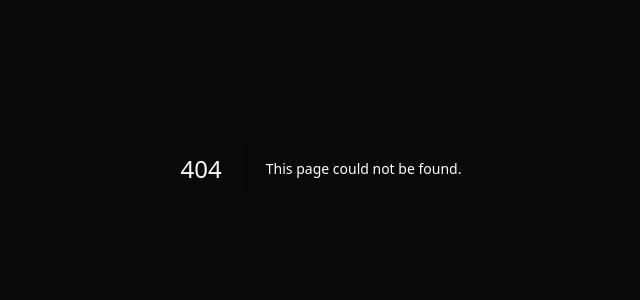
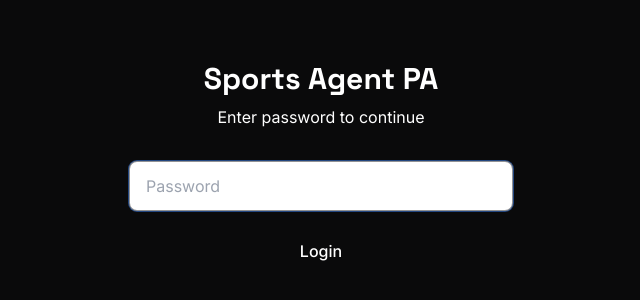
Before and after one commit to websines/sports-agent-pa, a Next.js app: page /login in a window 1280 px wide. Before the commit this address had no page. Shown: the part 232-532 px from the top of the page, without its empty margins (319-959 px from the left). Built offline with nearby package versions, Linux system fonts and the light colour scheme.

Commit message:
Add password authentication
- Login page with password form
- Middleware to protect all routes
- Logout button in settings
- Set APP_PASSWORD env to enable auth

```diff
--- a/src/app/(app)/settings/page.tsx
+++ b/src/app/(app)/settings/page.tsx
@@ -11,7 +11,9 @@ import {
   CheckCircle,
   ExternalLink,
   MessageCircle,
+  LogOut,
 } from 'lucide-react';
+import { useRouter } from 'next/navigation';
 import { PageHeader } from '@/components/layout/PageHeader';
 import { CompanyForm } from '@/components/settings/CompanyForm';
 import { useCompanies, useUpdateCompany } from '@/lib/query/hooks';
@@ -19,6 +21,7 @@ import { useSettingsStore, useUIStore } from '@/lib/stores';
 import { clsx } from 'clsx';
 
 export default function SettingsPage() {
+  const router = useRouter();
   const { data: companies, isLoading } = useCompanies();
   const { googleConnected, telegramConnected, notificationEmail, setNotificationEmail } =
     useSettingsStore();
@@ -27,6 +30,12 @@ export default function SettingsPage() {
   const [showCompanyForm, setShowCompanyForm] = useState(false);
   const [editingCompany, setEditingCompany] = useState<string | null>(null);
   const [emailInput, setEmailInput] = useState(notificationEmail);
+
+  const handleLogout = async () => {
+    await fetch('/api/auth/logout', { method: 'POST' });
+    router.push('/login');
+    router.refresh();
+  };
 
   useEffect(() => {
     setEmailInput(notificationEmail);
@@ -224,6 +233,24 @@ export default function SettingsPage() {
           </div>
         </section>
 
+        {/* Account Section */}
+        <section>
+          <h2 className="text-lg font-display font-semibold text-white flex items-center gap-2 mb-4">
+            <LogOut className="w-5 h-5 text-accent" />
+            Account
+          </h2>
+
+          <div className="card">
+            <button
+              onClick={handleLogout}
+              className="w-full flex items-center justify-center gap-2 py-2 text-error hover:bg-error/10 rounded-lg transition-colors"
+            >
+              <LogOut className="w-4 h-4" />
+              Sign Out
+            </button>
+          </div>
+        </section>
+
         {/* Version */}
         <p className="text-center text-xs text-silver py-4">
           Sports Agent PA v1.0.0 · Built with Next.js
--- /dev/null
+++ b/src/app/api/auth/login/route.ts
@@ -0,0 +1,35 @@
+import { NextResponse } from 'next/server';
+import { cookies } from 'next/headers';
+
+export async function POST(request: Request) {
+  const { password } = await request.json();
+  const appPassword = process.env.APP_PASSWORD;
+
+  if (!appPassword) {
+    // No password set, allow access
+    return NextResponse.json({ success: true });
+  }
+
+  if (password === appPassword) {
+    const cookieStore = await cookies();
+    // Set auth cookie - expires in 30 days
+    cookieStore.set('auth_token', generateToken(appPassword), {
+      httpOnly: true,
+      secure: process.env.NODE_ENV === 'production',
+      sameSite: 'lax',
+      maxAge: 60 * 60 * 24 * 30, // 30 days
+      path: '/',
+    });
+
+    return NextResponse.json({ success: true });
+  }
+
+  return NextResponse.json({ error: 'Invalid password' }, { status: 401 });
+}
+
+function generateToken(password: string): string {
+  // Simple hash - not cryptographically secure but good enough for this use case
+  const timestamp = Date.now().toString(36);
+  const hash = Buffer.from(password + timestamp).toString('base64');
+  return `${hash}.${timestamp}`;
+}
--- /dev/null
+++ b/src/app/api/auth/logout/route.ts
@@ -0,0 +1,8 @@
+import { NextResponse } from 'next/server';
+import { cookies } from 'next/headers';
+
+export async function POST() {
+  const cookieStore = await cookies();
+  cookieStore.delete('auth_token');
+  return NextResponse.json({ success: true });
+}
--- /dev/null
+++ b/src/app/login/page.tsx
@@ -0,0 +1,79 @@
+'use client';
+
+import { useState } from 'react';
+import { useRouter } from 'next/navigation';
+import { motion } from 'framer-motion';
+
+export default function LoginPage() {
+  const [password, setPassword] = useState('');
+  const [error, setError] = useState('');
+  const [loading, setLoading] = useState(false);
+  const router = useRouter();
+
+  const handleSubmit = async (e: React.FormEvent) => {
+    e.preventDefault();
+    setError('');
+    setLoading(true);
+
+    try {
+      const res = await fetch('/api/auth/login', {
+        method: 'POST',
+        headers: { 'Content-Type': 'application/json' },
+        body: JSON.stringify({ password }),
+      });
+
+      if (res.ok) {
+        router.push('/');
+        router.refresh();
+      } else {
+        setError('Invalid password');
+      }
+    } catch {
+      setError('Something went wrong');
+    } finally {
+      setLoading(false);
+    }
+  };
+
+  return (
+    <div className="min-h-screen bg-dark-950 flex items-center justify-center p-4">
+      <motion.div
+        initial={{ opacity: 0, y: 20 }}
+        animate={{ opacity: 1, y: 0 }}
+        className="w-full max-w-sm"
+      >
+        <div className="text-center mb-8">
+          <h1 className="text-3xl font-display font-bold text-white mb-2">
+            Sports Agent PA
+          </h1>
+          <p className="text-dark-400">Enter password to continue</p>
+        </div>
+
+        <form onSubmit={handleSubmit} className="space-y-4">
+          <div>
+            <input
+              type="password"
+              value={password}
+              onChange={(e) => setPassword(e.target.value)}
+              placeholder="Password"
+              className="w-full px-4 py-3 bg-dark-800 border border-dark-700 rounded-lg text-white placeholder-dark-500 focus:outline-none focus:border-primary-500 focus:ring-1 focus:ring-primary-500"
+              autoFocus
+            />
+          </div>
+
+          {error && (
+            <p className="text-error text-sm text-center">{error}</p>
+          )}
+
+          <button
+            type="submit"
+            disabled={loading || !password}
+            className="w-full py-3 bg-primary-500 hover:bg-primary-600 disabled:bg-dark-700 disabled:text-dark-500 text-white font-medium rounded-lg transition-colors"
+          >
+            {loading ? 'Checking...' : 'Login'}
+          </button>
+        </form>
+      </motion.div>
+    </div>
+  );
+}
```
Also changed, not shown: src/middleware.ts (added, +71 -0 lines).
